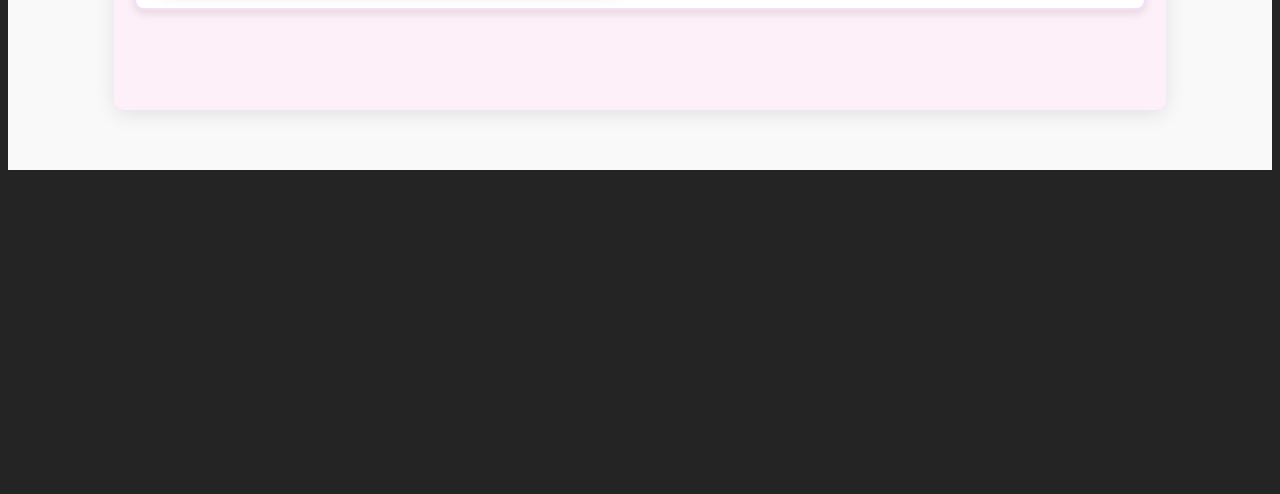
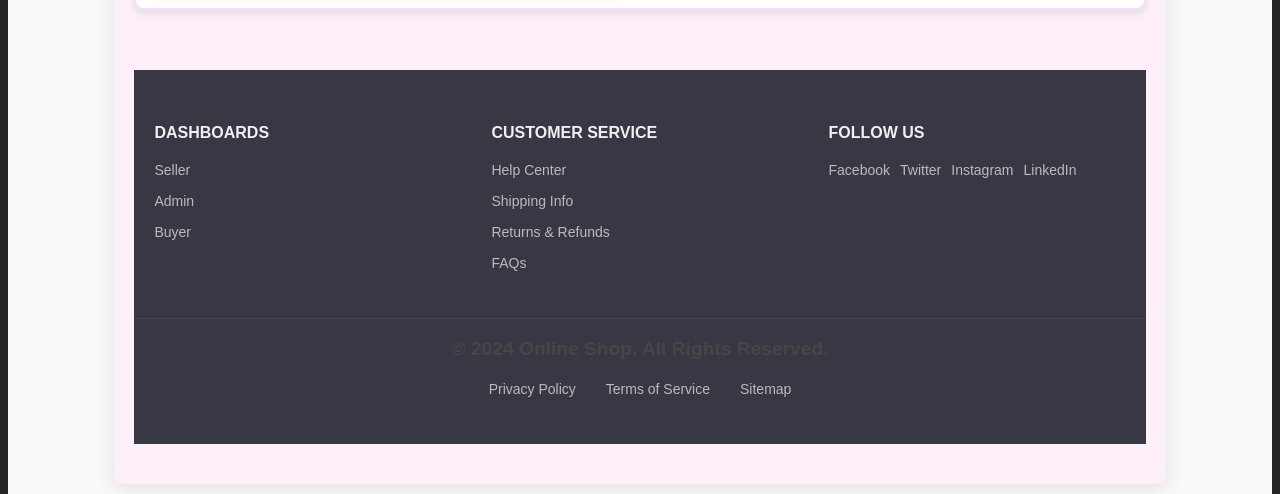
Before and after one commit to glitchtonny/Allayne-fashion, a React (Vite) app: page /about in a window 1280 px wide. Shown: the part 2680-3174 px from the top of the page. Before the commit the page ends 2858 px from the top, so only its background shows below. Built offline with nearby package versions, Linux system fonts and the light colour scheme.

Commit message:
add changes

```diff
--- a/src/App.jsx
+++ b/src/App.jsx
@@ -3,6 +3,7 @@ import React, { useState , useEffect} from 'react';
 
 import { BrowserRouter as Router, Routes, Route } from 'react-router-dom';
 import Navbar from './pages/Navbar';
+import PrivateRoute from './auth/PrivateRoute';
 import ShopAll from './Components/ShopAll';
 import LoginPage from './pages/LoginPage';
 import SignupPage from './pages/SignupPage';
@@ -28,6 +29,7 @@ function App() {
 
   useEffect(() => {
     const user = localStorage.getItem('user');
+    console.log('User in localStorage:', user);
     if (user) {
       setIsLoggedIn(true);
     } else {
@@ -40,7 +42,12 @@ function App() {
       <Navbar isLoggedIn={isLoggedIn} />
         <Routes>
           <Route path="/" element={<HomePage />} />
-          <Route path="/shop" element={<ShopAll />} />
+          <Route path="/shop" element={
+            <PrivateRoute isLoggedIn={isLoggedIn}>
+                <ShopAll />
+
+            </PrivateRoute>
+            } />
           <Route path="/about" element={<AboutPage />} />
           <Route path="/account" element={<AccountPage />} />
           <Route path="/login" element={<LoginPage />} />
--- a/src/Components/Cart.jsx
+++ b/src/Components/Cart.jsx
@@ -115,6 +115,7 @@ const Cart = () => {
       console.error('Error removing cart item:', error);
     }
   };
+
   return (
     <div className="cart-page">
       <h1>Your Cart</h1>
--- a/src/Components/HomePage.jsx
+++ b/src/Components/HomePage.jsx
@@ -1,6 +1,7 @@
 import React from "react";
 import "./HomePage.css";
 import TrendingFits from "./TrendingFits";
+import Footer from "../pages/Footer";
 
 
 const HomePage = () => {
@@ -76,6 +77,7 @@ const HomePage = () => {
         </div>
 
       </div>
+      <Footer/>
 
     </div>
   );
--- a/src/Components/Payment.jsx
+++ b/src/Components/Payment.jsx
@@ -29,7 +29,7 @@ const Payment = () => {
                     'http://127.0.0.1:5000/mpesa/stk_push',
                     {
                         phone_number: formData.phone_number,
-                        total_price: total_price,
+                        total_price: 1,
                         order_id: order_id
                     },
                     {
--- a/src/Components/ShopAll.jsx
+++ b/src/Components/ShopAll.jsx
@@ -5,6 +5,7 @@ import Banner from './Banner';
 import SearchBar from './SearchBar';
 import ProductCard from './ProductCard';
 import './ShopAll.css';
+import Footer from '../pages/Footer';
 
 const ShopAll = () => {
   const [categories, setCategories] = useState([]);
@@ -114,6 +115,7 @@ const ShopAll = () => {
           </div>
         ))}
       </div>
+      <Footer/>
     </div>
     </div>
   );
--- /dev/null
+++ b/src/auth/PrivateRoute.jsx
@@ -0,0 +1,9 @@
+import React from 'react';
+import { Navigate } from 'react-router-dom';
+
+const PrivateRoute = ({ isLoggedIn, children }) => {
+    console.log('Is logged in:', isLoggedIn);
+  return isLoggedIn ? children : <Navigate to="/login" />;
+};
+
+export default PrivateRoute;
--- a/src/pages/AboutPage.jsx
+++ b/src/pages/AboutPage.jsx
@@ -1,5 +1,6 @@
 import React from 'react';
 import '../styles/AboutPage.css';
+import Footer from './Footer';
 
 const AboutPage = () => {
   return (
@@ -35,6 +36,8 @@ const AboutPage = () => {
         <div className="about-image">
         </div>
       </section>
+      <Footer/>
+
     </div>
   );
 };
--- a/src/pages/Footer.jsx
+++ b/src/pages/Footer.jsx
@@ -1,28 +1,53 @@
+
 import React from 'react';
 import '../styles/Footer.css';
-
 const Footer = () => {
   return (
     <footer className="footer">
       <div className="footer-container">
-        <div className="footer-column">
-          <ul className="footer-vertical-links">
-            <li><a href="/about">Denims</a></li>
-            <li><a href="/contact">Tops</a></li>
-            <li><a href="/privacy">Dresses</a></li>
-            <li><a href="/terms">Matching Sets</a></li>
+        <div className="footer-section">
+          <h4>DASHBOARDS</h4>
+          <ul>
+            <li><a href="/seller">Seller</a></li>
+            <li><a href="/admin/dashboard">Admin</a></li>
+            <li><a href="/buyer">Buyer</a></li>
           </ul>
         </div>
-        <div className="footer-column">
-          <ul className="footer-horizontal-links">
-            <li><a href="/facebook">Facebook</a></li>
-            <li><a href="/twitter">Twitter</a></li>
-            <li><a href="/instagram">Instagram</a></li>
+        <div className="footer-section">
+          <h4>Customer Service</h4>
+          <ul>
+            <li><a href="/help">Help Center</a></li>
+            <li><a href="/shipping">Shipping Info</a></li>
+            <li><a href="/returns">Returns & Refunds</a></li>
+            <li><a href="/faq">FAQs</a></li>
           </ul>
         </div>
+        {/* <div className="footer-section">
+          <h4>Contact Us</h4>
+          <p>Email: support@onlineshop.com</p>
+          <p>Phone: +1 (555) 123-4567</p>
+          <p>Address: 1234 Market St, Suite 100, San Francisco, CA 94103</p>
+        </div> */}
+        <div className="footer-section">
+          <h4>Follow Us</h4>
+          <div className="social-links">
+            <a href="https://facebook.com" target="_blank" rel="noopener noreferrer">Facebook</a>
+            <a href="https://twitter.com" target="_blank" rel="noopener noreferrer">Twitter</a>
+            <a href="https://instagram.com" target="_blank" rel="noopener noreferrer">Instagram</a>
+            <a href="https://linkedin.com" target="_blank" rel="noopener noreferrer">LinkedIn</a>
+          </div>
+        </div>
+      </div>
+      <div className="footer-bottom">
+        <p>&copy; {new Date().getFullYear()} Online Shop. All Rights Reserved.</p>
+        <ul className="footer-bottom-links">
+          <li><a href="/privacy">Privacy Policy</a></li>
+          <li><a href="/terms">Terms of Service</a></li>
+          <li><a href="/sitemap">Sitemap</a></li>
+        </ul>
       </div>
     </footer>
   );
-}
+};
 
 export default Footer;
--- a/src/styles/AboutPage.css
+++ b/src/styles/AboutPage.css
@@ -6,7 +6,7 @@
   background-color: #fef0f8; /* Light pink background for a girly touch */
   border-radius: 10px;
   box-shadow: 0 4px 20px rgba(0, 0, 0, 0.1);
-  display: flex;
+  /* display: flex; */
   flex-direction: column;
   align-items: center;
   color: #333; /* Dark text for readability */
--- a/src/styles/Footer.css
+++ b/src/styles/Footer.css
@@ -1,69 +1,89 @@
-/* Ensure the footer spans the full width and is fixed at the bottom */
 .footer {
-    /* position: fixed; Fixes the footer at the bottom of the viewport */
-    bottom: 0; /* Aligns it to the bottom */
-    left: 0; /* Aligns it to the left edge */
-    width: 100%; /* Ensures it spans the entire width */
-    background-color: #333; /* Dark background for contrast */
-    color: white;
-    padding: 20px 0; /* Padding for spacing */
-    box-sizing: border-box; /* Ensures padding does not affect the width */
-    z-index: 1000; /* Ensures it stays on top of other content */
+    background-color: #373844;
+    color: #fff;
+    padding: 20px 0;
+    font-size: 14px;
   }
 
-/* Ensure the footer container takes full width without limiting it */
   .footer-container {
-    max-width: 1200px; /* Maximum width to center the content */
-    margin: 0 auto; /* Center the container horizontally */
     display: flex;
-    justify-content: space-between;
-    align-items: center;
-    padding: 0 20px; /* Padding to match the navbar */
+    justify-content: space-around;
+    max-width: 1200px;
+    margin: 0 auto;
+    flex-wrap: wrap;
+
   }
 
-/* Style for the column containing vertical links */
-.footer-column {
+  .footer-section {
     flex: 1;
+    margin: 10px 20px;
+    min-width: 200px;
   }
 
-/* Vertical links styling */
-.footer-vertical-links {
+  .footer-section h4 {
+    margin-bottom: 15px;
+    font-size: 16px;
+    text-transform: uppercase;
+    color: #f0f0f0;
+  }
+
+  .footer-section ul {
     list-style: none;
     padding: 0;
-    margin: 0;
   }
 
-.footer-vertical-links li {
+  .footer-section ul li {
     margin-bottom: 10px;
   }
 
-.footer-vertical-links a {
-    color: white;
+  .footer-section ul li a {
+    color: #bbb;
+    text-decoration: none;
+    transition: color 0.3s;
+  }
+
+  .footer-section ul li a:hover {
+    color: #fff;
+  }
+
+  .social-links a {
+    display: inline-block;
+    margin-right: 10px;
+    color: #bbb;
     text-decoration: none;
   }
 
-.footer-vertical-links a:hover {
-    text-decoration: underline;
+  .social-links a:hover {
+    color: #fff;
   }
 
-/* Horizontal links styling */
-.footer-horizontal-links {
+  .footer-bottom {
+    text-align: center;
+    padding: 10px 0;
+    border-top: 1px solid #444;
+    margin-top: 20px;
+  }
+
+  .footer-bottom p {
+    margin: 5px 0;
+  }
+
+  .footer-bottom-links {
     list-style: none;
     padding: 0;
-    margin: 0;
     display: flex;
-    justify-content: flex-end;
+    justify-content: center;
   }
 
-.footer-horizontal-links li {
-    margin-left: 15px;
+  .footer-bottom-links li {
+    margin: 0 15px;
   }
 
-.footer-horizontal-links a {
-    color: white;
+  .footer-bottom-links li a {
+    color: #bbb;
     text-decoration: none;
   }
 
-.footer-horizontal-links a:hover {
-    text-decoration: underline;
+  .footer-bottom-links li a:hover {
+    color: #fff;
   }
```
Also changed, not shown: src/auth/authContext.jsx (added, +36 -0 lines). Lines whose indentation alone changed are shown as unchanged.
